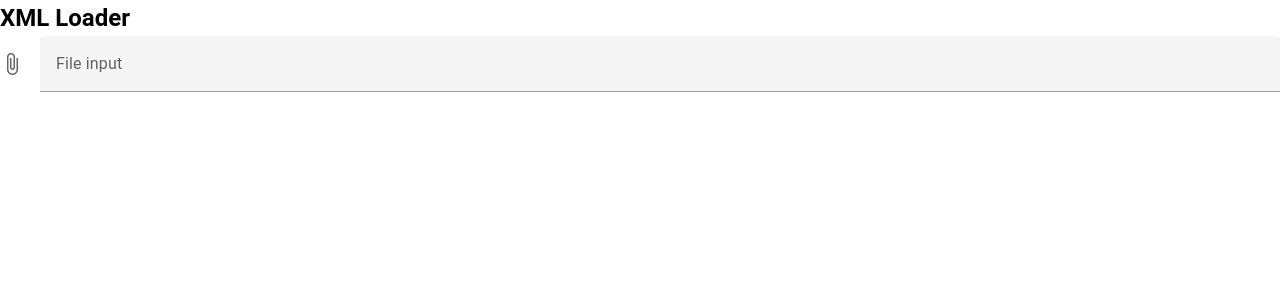
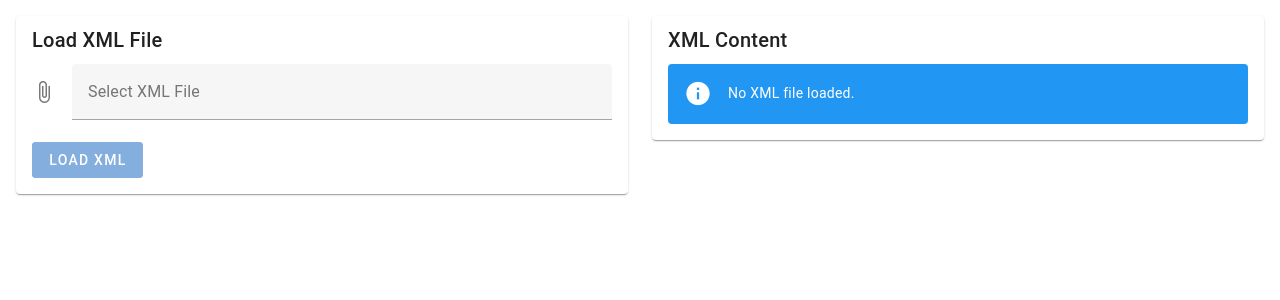
Before and after one commit to MinBZK/HvA-legal-annotation-tool-5.5, a Vue app in the folder frontend/: page / in a window 1280 px wide. Shown: the top 300 px of the page. Built offline with nearby package versions, Linux system fonts and the light colour scheme.

Commit message:
Progress

```diff
--- a/frontend/package.json
+++ b/frontend/package.json
@@ -14,11 +14,15 @@
     "core-js": "^3.29.0",
     "js-beautify": "^1.14.11",
     "pinia": "^2.0.0",
+    "prettify-xml": "^1.2.0",
+    "pretty-data": "^0.40.0",
     "prismjs": "^1.29.0",
     "roboto-fontface": "*",
+    "vkbeautify": "^0.99.3",
     "vue": "^3.2.0",
     "vue-router": "^4.0.0",
-    "vuetify": "^3.0.0"
+    "vuetify": "^3.0.0",
+    "xml-formatter": "^3.6.0"
   },
   "devDependencies": {
     "@vitejs/plugin-vue": "^4.0.0",
--- a/frontend/src/App.vue
+++ b/frontend/src/App.vue
@@ -8,13 +8,15 @@
 
 <template>
   <div>
-    <xml-loader />
+<!--    <xml-loader />-->
+    <xml-dashboard />
   </div>
 </template>
 <script>
 
 import XmlLoader from "./components/XmlLoader.vue";
+import XmlDashboard from "@/components/XmlDashboard";
 export default {
-  components: {XmlLoader}
+  components: {XmlLoader, XmlDashboard}
 }
 </script>
--- /dev/null
+++ b/frontend/src/components/XmlDashboard.vue
@@ -0,0 +1,222 @@
+<!--<template>-->
+<!--  <v-container fluid>-->
+<!--    <v-row>-->
+<!--      <v-col col="6">-->
+<!--        <v-card>-->
+<!--          <v-card-title>Load XML File</v-card-title>-->
+<!--          <v-card-text>-->
+<!--            <v-file-input-->
+<!--              label="Select XML File"-->
+<!--              accept=".xml"-->
+<!--              @change="handleFileChange"-->
+<!--            ></v-file-input>-->
+<!--            <v-btn-->
+<!--              color="primary"-->
+<!--              @click="loadXML"-->
+<!--              :disabled="!xmlFile"-->
+<!--            >Load XML</v-btn>-->
+<!--          </v-card-text>-->
+<!--        </v-card>-->
+<!--      </v-col>-->
+<!--      <v-col col="6">-->
+<!--        <v-card>-->
+<!--          <v-card-title>XML Content</v-card-title>-->
+<!--          <v-card-text v-if="formattedXml">-->
+<!--            <v-scroll-area>-->
+<!--              <code class="formatted-xml" v-html="formattedXml"></code>-->
+<!--            </v-scroll-area>-->
+<!--          </v-card-text>-->
+<!--          <v-card-text v-else>-->
+<!--            <v-alert-->
+<!--              type="info"-->
+<!--            >No XML file loaded.</v-alert>-->
+<!--          </v-card-text>-->
+<!--        </v-card>-->
+<!--      </v-col>-->
+<!--    </v-row>-->
+<!--  </v-container>-->
+<!--</template>-->
+
+<!--<style scoped>-->
+<!--.formatted-xml {-->
+<!--  font-family: monospace;-->
+<!--  font-size: 14px;-->
+<!--  white-space: pre-wrap; /* Preserve line breaks and wrap long lines */-->
+<!--  margin: 0; /* Remove default margin */-->
+<!--  line-height: 1.5; /* Adjust line height for better readability */-->
+<!--  padding: 10px;-->
+<!--  border: 1px solid #ccc;-->
+<!--  border-radius: 5px;-->
+<!--  display: block;-->
+<!--  text-align: left; /* Ensure text starts at the left side */-->
+<!--}-->
+<!--</style>-->
+
+<!--<script>-->
+<!--import vkbeautify from "vkbeautify";-->
+
+<!--export default {-->
+<!--  data() {-->
+<!--    return {-->
+<!--      xmlFile: null,-->
+<!--      xmlContent: null,-->
+<!--    };-->
+<!--  },-->
+<!--  computed: {-->
+<!--    formattedXml() {-->
+<!--      if (this.xmlContent) {-->
+<!--        return vkbeautify.xml(this.xmlContent);-->
+<!--      }-->
+<!--      return '';-->
+<!--    },-->
+<!--  },-->
+<!--  methods: {-->
+<!--    handleFileChange(event) {-->
+<!--      this.xmlFile = event.target.files[0];-->
+<!--    },-->
+<!--    loadXML() {-->
+<!--      if (!this.xmlFile) {-->
+<!--        return;-->
+<!--      }-->
+
+<!--      const reader = new FileReader();-->
+<!--      reader.onload = (event) => {-->
+<!--        this.xmlContent = event.target.result;-->
+<!--      };-->
+<!--      reader.readAsText(this.xmlFile);-->
+<!--    },-->
+<!--  },-->
+<!--};-->
+<!--</script>-->
+
+<template>
+  <v-container fluid>
+    <v-row>
+      <v-col col="6">
+        <v-card>
+          <v-card-title>Load XML File</v-card-title>
+          <v-card-text>
+            <v-file-input
+              label="Select XML File"
+              accept=".xml"
+              @change="handleFileChange"
+            ></v-file-input>
+            <v-btn
+              color="primary"
+              @click="loadXML"
+              :disabled="!xmlFile"
+            >Load XML</v-btn>
+          </v-card-text>
+        </v-card>
+      </v-col>
+      <v-col col="6">
+        <v-card>
+          <v-card-title>XML Content</v-card-title>
+          <v-card-text v-if="parsedData.articles.length > 0">
+            <v-scroll-area>
+              <div class="formatted-xml">
+                <div v-for="article in parsedData.articles" :key="article.number">
+                  <h3>{{ article.title }}</h3>
+                  <ol>
+                    <li v-for="(paragraph, index) in article.paragraphs" :key="index">{{ paragraph }}</li>
+                  </ol>
+                </div>
+              </div>
+            </v-scroll-area>
+          </v-card-text>
+          <v-card-text v-else>
+            <v-alert
+              type="info"
+            >No XML file loaded.</v-alert>
+          </v-card-text>
+        </v-card>
+      </v-col>
+    </v-row>
+  </v-container>
+</template>
+
+<style scoped>
+.formatted-xml {
+  margin: 0; /* Remove default margin */
+  line-height: 1.5; /* Adjust line height for better readability */
+}
+
+.formatted-xml h3 {
+  font-size: 18px;
+  margin-bottom: 5px;
+}
+
+.formatted-xml ol {
+  font-size: 14px;
+  list-style-type: lower-alpha;
+  margin-bottom: 10px;
+}
+
+.formatted-xml li {
+  margin-bottom: 5px;
+}
+</style>
+
+<script>
+import vkbeautify from "vkbeautify";
+
+export default {
+  data() {
+    return {
+      xmlFile: null,
+      xmlContent: null,
+      parsedData: { articles: [] },
+    };
+  },
+  computed: {
+    formattedXml() {
+      if (this.xmlContent) {
+        return vkbeautify.xml(this.xmlContent);
+      }
+      return '';
+    },
+  },
+  methods: {
+    handleFileChange(event) {
+      this.xmlFile = event.target.files[0];
+    },
+    loadXML() {
+      if (!this.xmlFile) {
+        return;
+      }
+
+      const reader = new FileReader();
+      reader.onload = (event) => {
+        this.xmlContent = event.target.result;
+        this.parsedData = this.parseXML(this.xmlContent);
+      };
+      reader.readAsText(this.xmlFile);
+    },
+    parseXML(xmlString) {
+      const parser = new DOMParser();
+      const xmlDoc = parser.parseFromString(xmlString, 'text/xml');
+      const articles = xmlDoc.querySelectorAll('artikel');
+      const parsedData = { articles: [] };
+
+      articles.forEach((article) => {
+        const articleNumberNode = article.querySelector('kop');
+        if (articleNumberNode) {
+          const articleNumber = articleNumberNode.textContent.trim();
+          const articleTitleNode = articleNumberNode.nextElementSibling;
+          const articleTitle = articleTitleNode.textContent.trim();
+          const paragraphs = [];
+          const paragraphNodes = article.querySelectorAll('al');
+          paragraphNodes.forEach((paragraphNode) => {
+            const paragraphText = paragraphNode.textContent.trim();
+            paragraphs.push(paragraphText);
+          });
+
+          parsedData.articles.push({ number: articleNumber, title: articleTitle, paragraphs });
+        }
+      });
+
+      return parsedData;
+    },
+  },
+};
+</script>
```
Also changed, not shown: 1 other file (tests, documents, lock files or other folders).
